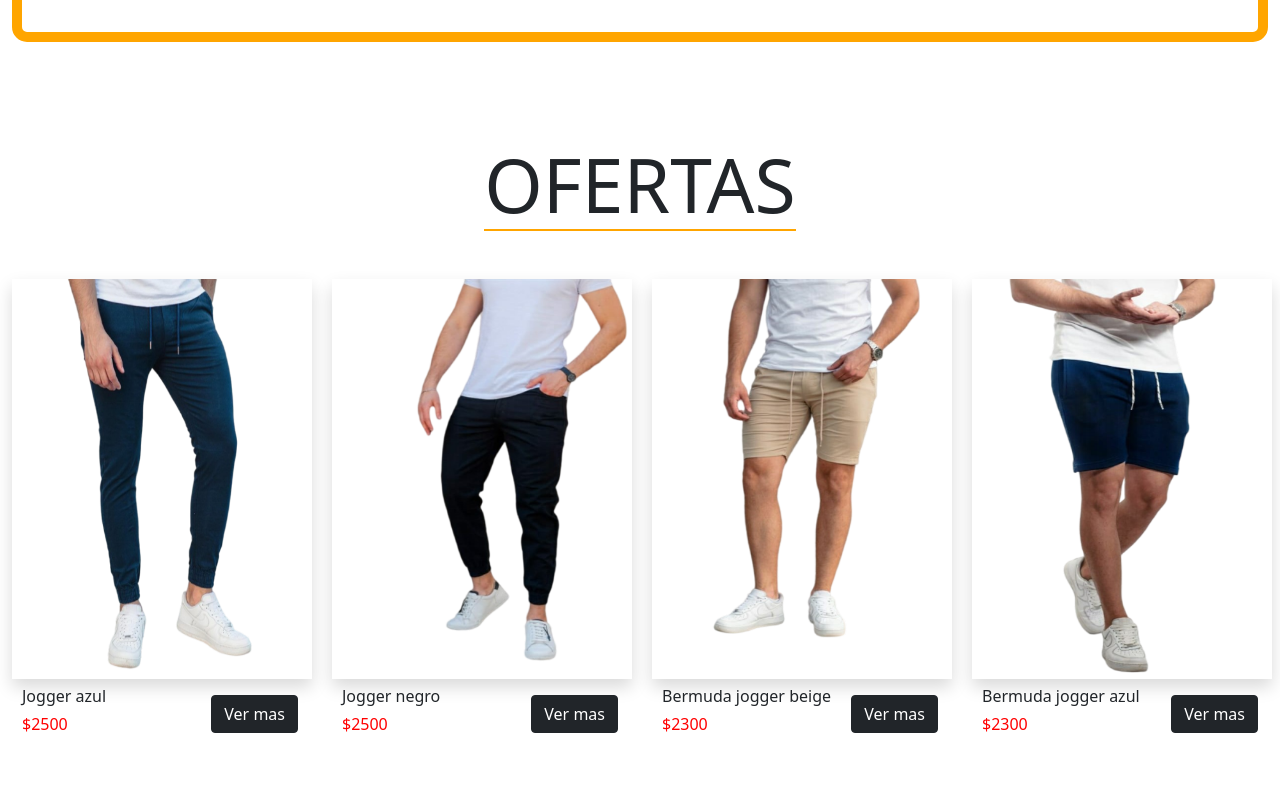
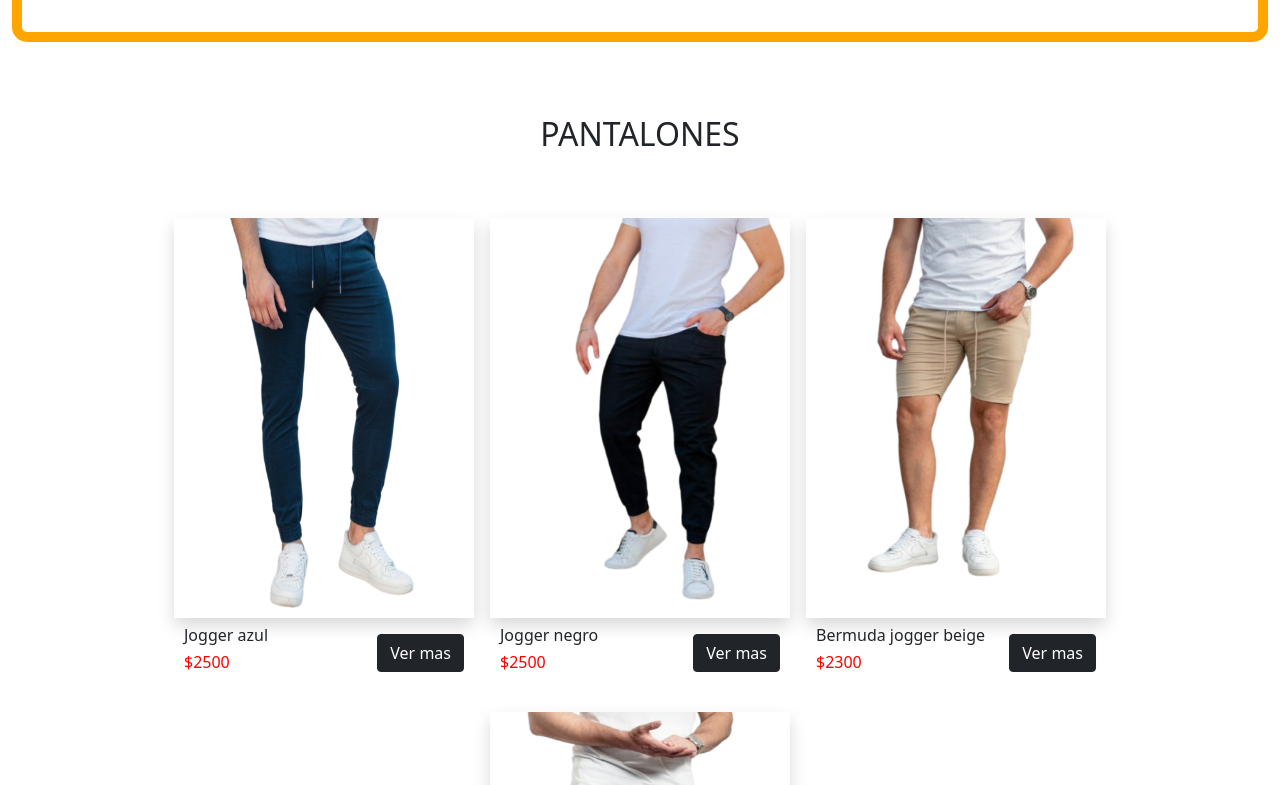
Before and after one commit to DavidTarrab26/ProyectoFinal, a React (Create React App) app: page / in a window 1280 px wide. Shown: the part 555-1340 px from the top of the page. Built offline with nearby package versions, Linux system fonts and the light colour scheme.

Commit message:
no anda el carrito

```diff
--- a/src/componentes/bermudas/Bermudas.css
+++ b/src/componentes/bermudas/Bermudas.css
@@ -1,5 +1,8 @@
-.fotosbermuda{
+.fotosBermuda{
     height: 400px;
+    width: 300px;
+}
+.contentCardBermuda{
     width: 300px;
 }
 .precio{
--- a/src/componentes/bermudas/Bermudas.js
+++ b/src/componentes/bermudas/Bermudas.js
@@ -16,14 +16,11 @@ const Bermudas = () => {
         <div>
             {bermudas.length > 0 ?
                 <div className='container'>
-                    <h2 className='text-center mb-5 mt-3 txt'>BERMUDAS</h2>
-                    <div className='d-flex justify-content-center'>
-                        <div className='row'>
+                    <h2 className='text-center mb-5 mt-3'>BERMUDAS</h2>
+                    <div className='d-flex justify-content-center flex-wrap'>
                         {bermudas.map((bermuda, index)=>(
-                                <div className='col-md-3 my-3' key={index}>
-                                    <div className=''>
-                                        <img src={require(`../../assets/img/photo-white-background/${bermuda.img}`)} className='fotosPantalon shadow' alt="Imagen pantalon"/>
-                                        <div className='contenedorFoto'>
+                            <div className='my-3 mx-2 contenedorCardBermuda' key={index}>
+                            <img src={require(`../../assets/img/photo-white-background/${bermuda.img}`)} className='fotosBermuda shadow' alt="Imagen pantalon"/>
                             <div className='d-flex justify-content-between'>
                                 <div className='textoCards'>
                                     <h6 className='mt-2'>{bermuda.texto}</h6>
@@ -34,10 +31,7 @@ const Bermudas = () => {
                                 </div>
                             </div>
                         </div>
-                                    </div>
-                                </div>
                         ))}
-                        </div>
                     </div>
                 </div>
             :
--- a/src/componentes/carritos/Carrito.jsx
+++ b/src/componentes/carritos/Carrito.jsx
@@ -1,7 +1,6 @@
-import { useContext, useState } from 'react';
+import { useContext } from 'react';
 import { Context } from '../../store/appContext';
 import './Carrito.css'
-import Swal from "sweetalert2"
 
 const Carrito = () => {
     const {carrito, setCarrito, precios, setPrecios} = useContext(Context)
--- a/src/componentes/home/promocion/Promocion.js
+++ b/src/componentes/home/promocion/Promocion.js
@@ -19,14 +19,11 @@ const Promocion = () => {
     return (
         <>
         {ofertas.length > 0 ?
-        <div className="container-fluid">
-            <div className="d-flex text-center justify-content-center p-4 border'bot">
-                <h2 className="txt-prin"> OFERTAS </h2>
-            </div>
-            <div className="row">
-                {ofertas.map((oferta, index) => (
-                <div className='col-md-3 my-3' key={index}>
-                   <div className=''>
+            <div className='container'>
+                <h2 className='text-center mb-5'>PANTALONES</h2>
+                <div className='d-flex justify-content-center flex-wrap'>
+                    {ofertas.map((oferta, index)=>(
+                        <div className='my-3 mx-2 contenedorCardPantalon' key={index}>
                             <img src={require(`../../../assets/img/photo-white-background/${oferta.img}`)} className='fotosPantalon shadow' alt="Imagen pantalon"/>
                             <div className='d-flex justify-content-between'>
                                 <div className='textoCards'>
@@ -35,7 +32,6 @@ const Promocion = () => {
                                 </div>
                                 <div className='mt-3'>
                                 <Link to={`/${oferta.id}`}><button className='btn btn-dark btnCards'>Ver mas</button></Link>
-                            </div>
                                 </div>
                             </div>
                         </div>
--- a/src/componentes/login/Login.js
+++ b/src/componentes/login/Login.js
@@ -37,7 +37,7 @@ const Login = () => {
                             <input type="password" class="form-control" placeholder="Contraseña" onChange={(e)=>setLogContrasenia(e.target.value)}/>
                         </div>
                         <div>
-                            <button className="btn botonRegis mb-4" onClick={(event)=>guardarLogin(event)}> Entrar</button>
+                            <button className="btn botonRegis mb-4"/*  onClick={(event)=>guardarLogin(event)} */> Entrar</button>
                         </div>
                 </div>
             </div>
--- a/src/componentes/pantalones/Pantalones.css
+++ b/src/componentes/pantalones/Pantalones.css
@@ -14,13 +14,3 @@
 .btnCards{
     margin-right: 10px;
 }
-
-.txt{
-    font-size: 60px;
-}
-
-.verMas{
-    width: 75px;
-    height: 40px;
-    margin-top: 10px;
-}
--- a/src/store/appContext.js
+++ b/src/store/appContext.js
@@ -15,13 +15,13 @@ const AppProvider = ({children}) => {
             {id: "4", img: "panta14.png", categoria: "Jogger", texto: "Jogger gris plata", enStock: true, precio: 2500, promocion: false, talles: ["S", "M", "L"], verfoto: false},
             {id: "5", img: "panta3.png", categoria: "Jogger", texto: "Jogger gris y negro", enStock: true, precio: 2500, promocion: false, talles: ["S", "M", "L"], verfoto: false},
             {id: "6", img: "panta13.png", categoria: "Jogger", texto: "Jogger gris estilo jean", enStock: true, precio: 2500, promocion: false, talles: ["S", "M", "L"], verfoto: false},
-            {id: "7", img: "panta12.png", categoria: "Jogger", texto: "Jogger rojo estilo principe de gales", enStock: true, precio: 2500, promocion: false, talles: ["S", "M", "L"], verfoto: false},
+            {id: "7", img: "panta12.png", categoria: "Jogger", texto: "Jogger principe de gales", enStock: true, precio: 2500, promocion: false, talles: ["S", "M", "L"], verfoto: false},
             {id: "8", img: "panta11.png", categoria: "Jogger", texto: "Jogger beige clarito", enStock: true, precio: 2500, promocion: false, talles: ["S", "M", "L"], verfoto: false},
             {id: "9", img: "panta10.png", categoria: "Jogger", texto: "Jogger verde oscuro", enStock: true, precio: 2500, promocion: false, talles: ["S", "M", "L"], verfoto: false},
-            {id: "10", img: "panta7.png", categoria: "Jogger", texto: "Jogger miliar con rayas verdes", enStock: true, precio: 2500, promocion: false, talles: ["S", "M", "L"], verfoto: false},
+            {id: "10", img: "panta7.png", categoria: "Jogger", texto: "Jogger miliar con rayas", enStock: true, precio: 2500, promocion: false, talles: ["S", "M", "L"], verfoto: false},
             {id: "12",img: "panta4.png", categoria: "Jogger", texto: "Jogger negro", enStock: true, precio: 2500, promocion: true, talles: ["S", "M", "L"], verfoto: false},
             {id: "13", img: "short1.png", categoria: "Bermuda", texto: "Bermuda azul Hawaiana", enStock: true, precio: 2300, promocion: false, talles: ["S", "M", "L"], verfoto: false},
-            {id: "14", img: "short6.png", categoria: "Bermuda", texto: "Bermuda jogger amarilla con linea blanca", enStock: true, precio: 2300, promocion: false, talles: ["S", "M", "L"], verfoto: false},
+            {id: "14", img: "short6.png", categoria: "Bermuda", texto: "Bermuda jogger amarilla", enStock: true, precio: 2300, promocion: false, talles: ["S", "M", "L"], verfoto: false},
             {id: "15", img: "short5.png", categoria: "Bermuda", texto: "Bermuda jogger beige", enStock: true, precio: 2300, promocion: true, talles: ["S", "M", "L"], verfoto: false},
             {id: "16", img: "short4.png", categoria: "Bermuda", texto: "Bermuda jogger azul", enStock: true, precio: 2300, promocion: true, talles: ["S", "M", "L"], verfoto: false},
             {id: "17", img: "short3.png", categoria: "Bermuda", texto: "Bermuda amarilla Hawaiana", enStock: true, precio: 2300, promocion: false, talles: ["S", "M", "L"], verfoto: false},
```
Lines whose indentation alone changed are shown as unchanged.
